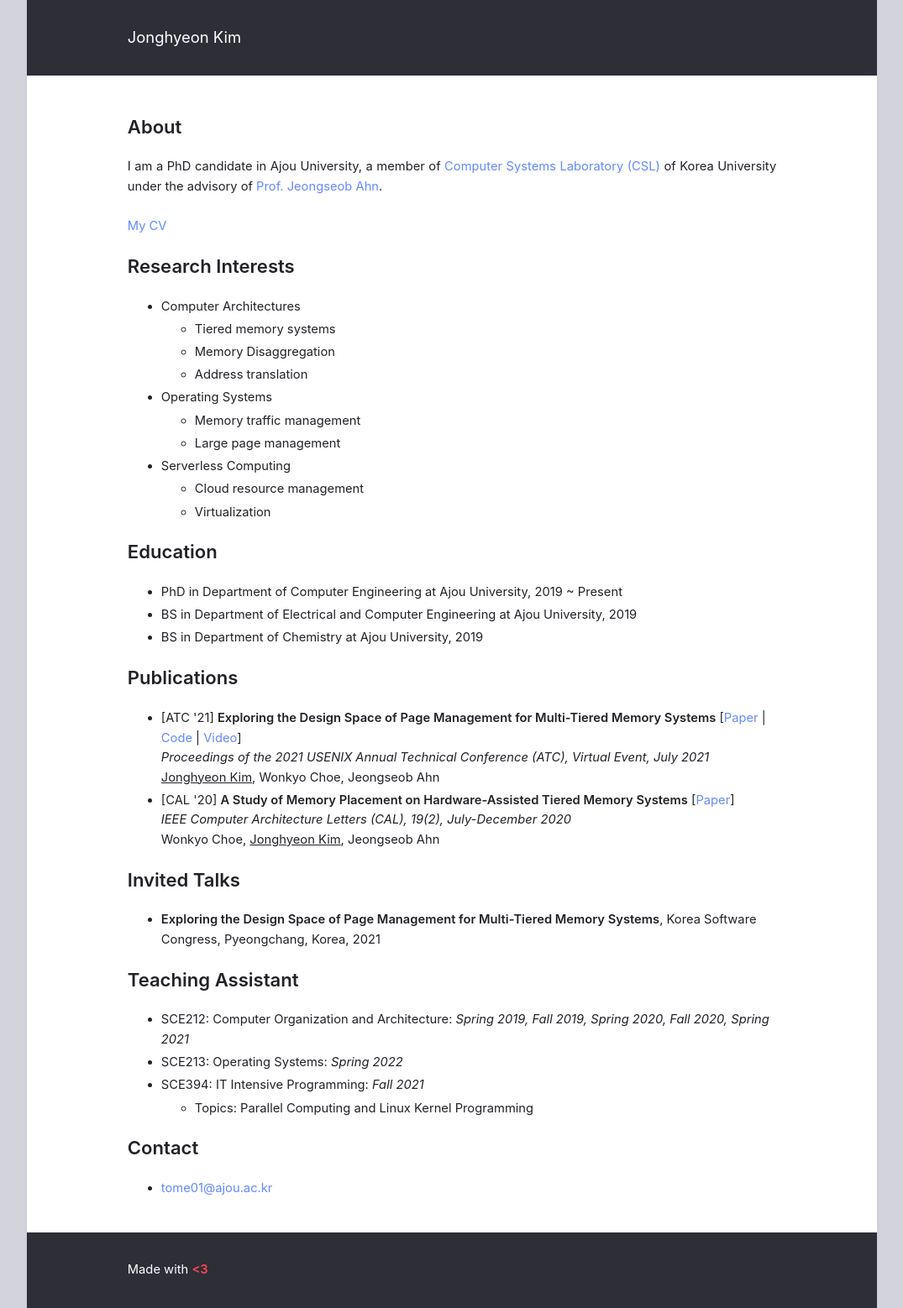
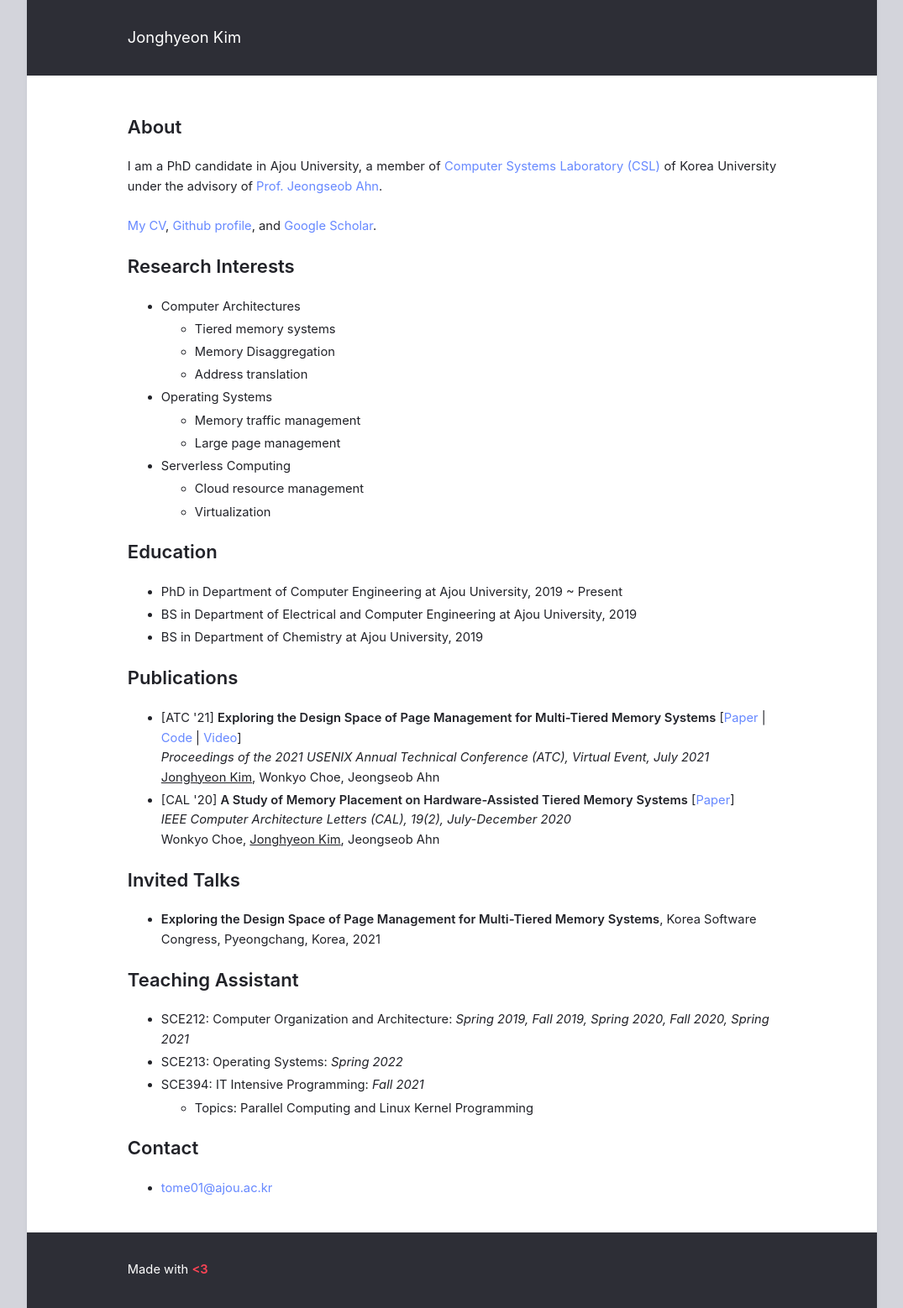
Before and after one commit to jhk16/jhk16.github.io, a Jekyll site: the page built from index.html, in a window 1280 px wide. Shown: the whole page at 84% size, without its empty margins (102-1177 px from the left). Built offline with Jekyll 4.4.1, drawn with Linux system fonts in a browser that asks for light colours.

Commit message:
Update profile

```diff
--- a/_includes/index.html
+++ b/_includes/index.html
@@ -4,7 +4,7 @@
     I am a PhD candidate in Ajou University, a member of <a href="https://sites.google.com/korea.ac.kr/csl">Computer Systems Laboratory (CSL)</a>
     of Korea University under the advisory of <a href="http://jeongseob.github.io">Prof. Jeongseob Ahn</a>.<br>
     <br>
-    <a href="https://jhk16.github.io/CV.pdf"> My CV</a>
+    <a href="https://jhk16.github.io/CV.pdf"> My CV</a>, <a href="https://github.com/jhk16"> Github profile</a>, and <a href="https://scholar.google.com/citations?user=HZ19ER0AAAAJ&hl=en"> Google Scholar</a>.
 	</p>
 
 	<h1>Research Interests</h1>
```
